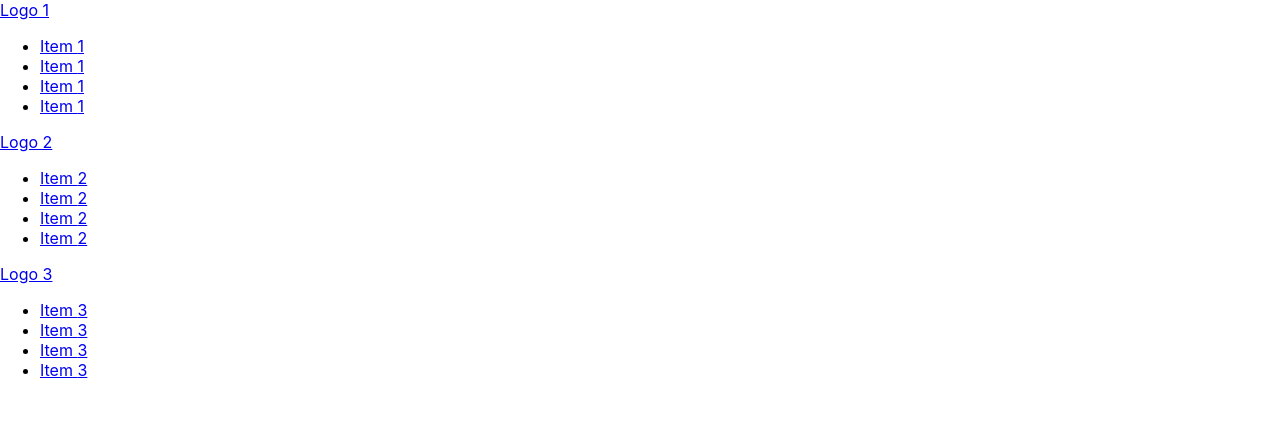
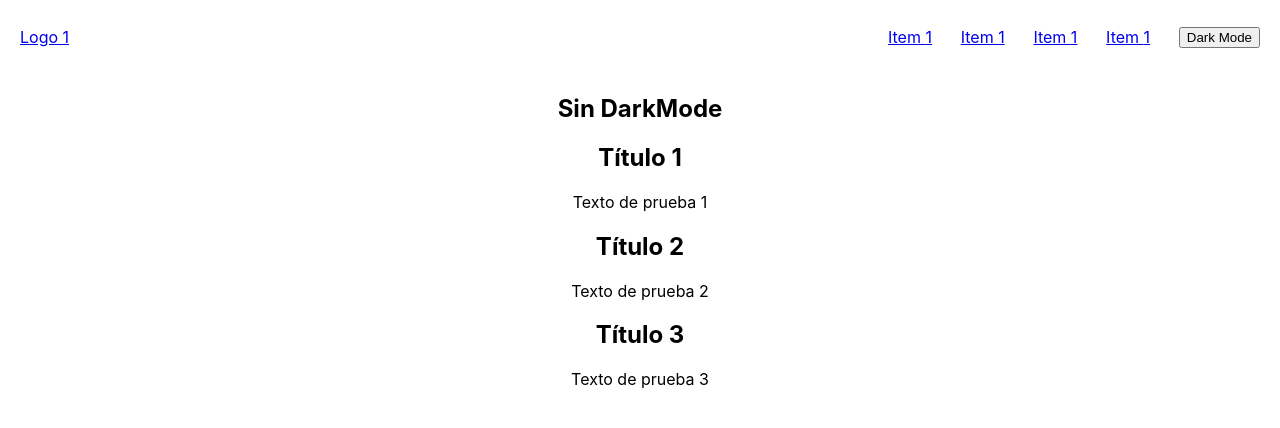
Before and after one commit to OzkrMebasser/Curso-react, a React (Create React App) app in the folder curso-react/: page / in a window 1280 px wide. Shown: the top 428 px of the page. Built offline with nearby package versions, Linux system fonts and the light colour scheme.

Commit message:
useState listo

```diff
--- a/curso-react/src/App.js
+++ b/curso-react/src/App.js
@@ -1,14 +1,34 @@
-import React from "react";
+import React, { useState } from "react";
 
 //COMPONENTS
 import Header from "./components/Header";
+import Section from "./components/Section";
+//Estado
 
 const App = () => {
+  const [text, setText] = useState("Sin DarkMode");
+  const [pageInfo, setPageInfo] = useState([
+    {
+      title: "Título 1",
+      section: "Texto de prueba 1"
+    },
+    {
+      title: "Título 2",
+      section: "Texto de prueba 2"
+    },
+    {
+      title: "Título 3",
+      section: "Texto de prueba 3"
+    }
+  ]);
+
   return (
     <div className="App">
-      <Header titulo="Logo 1" numero="1" classCss="header1" />
-      <Header titulo="Logo 2" numero="2" classCss="header2" />
-      <Header titulo="Logo 3" numero="3" classCss="header3" />
+      <Header titulo="Logo 1" numero="1" classCss="header1" setText={setText} />
+      <h2 className="header__title">{text}</h2>
+      {pageInfo.map((section, index) => (
+        <Section title={section.title} section={section.section} key={index} />
+      ))}
     </div>
   );
 };
--- a/curso-react/src/components/Header.jsx
+++ b/curso-react/src/components/Header.jsx
@@ -1,10 +1,35 @@
-import React from "react";
+import React, { useState } from "react";
 
-const Header = ({ titulo, numero, classCss }) => {
-  //   const { titulo, item } = props;
-  //   console.log(props);
+//Estilos
+import "../styles/Header.css";
+
+//Componente
+const Header = ({ titulo, numero, classCss, setText }) => {
+  //Estado del componente
+  const [darkMode, setDarkMode] = useState(false);
+
+  //Funciones
+  // function handleDarkMode() {
+  //   if (darkMode === true) {
+  //     setDarkMode(false);
+  //   } else {
+  //     setDarkMode(true);
+  //   }
+  // }
+  const handleDarkMode = () => {
+    // if (darkMode === true) {
+    //   setDarkMode(false);
+    // } else {
+    //   setDarkMode(true);
+    // }
+    // setDarkMode(darkMode ? false : true);
+    setDarkMode(!darkMode);
+    setText(darkMode ? "Sin DarkMode" : "Con DarkMode");
+  };
+
   return (
-    <header className={classCss}>
+    <>
+      <header className={!darkMode ? "normal-header" : "dark-header"}>
         <a href="#">{titulo}</a>
         <ul>
           <li>
@@ -19,8 +44,13 @@ const Header = ({ titulo, numero, classCss }) => {
           <li>
             <a href="#">Item {numero}</a>
           </li>
+
+          <li>
+            <button onClick={handleDarkMode}>Dark Mode</button>
+          </li>
         </ul>
       </header>
+    </>
   );
 };
 
--- /dev/null
+++ b/curso-react/src/components/Section.jsx
@@ -0,0 +1,13 @@
+import React from "react";
+import "../styles/Section.css";
+const Section = props => {
+  const { title, section } = props;
+  return (
+    <section>
+      <h2>{title}</h2>
+      <p>{section}</p>
+    </section>
+  );
+};
+
+export default Section;
--- /dev/null
+++ b/curso-react/src/styles/Header.css
@@ -0,0 +1,35 @@
+header {
+  transition: all 0.3s ease;
+}
+
+.normal-header {
+  padding: 10px 20px;
+  background-color: #fff;
+  display: flex;
+  justify-content: space-between;
+  align-items: center;
+}
+
+.dark-header {
+  padding: 10px 20px;
+  background-color: #000;
+  display: flex;
+  justify-content: space-between;
+  align-items: center;
+}
+
+.dark-header a {
+  color: #fff;
+}
+
+ul {
+  width: 30%;
+  list-style: none;
+  display: flex;
+  justify-content: space-between;
+  align-items: center;
+}
+
+h2.header__title {
+  text-align: center;
+}
--- /dev/null
+++ b/curso-react/src/styles/Section.css
@@ -0,0 +1,4 @@
+section h2,
+section p {
+  text-align: center;
+}
```
Lines whose indentation alone changed are shown as unchanged.
